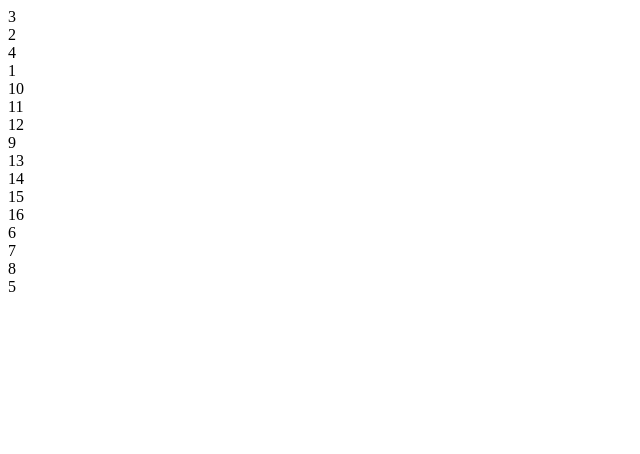
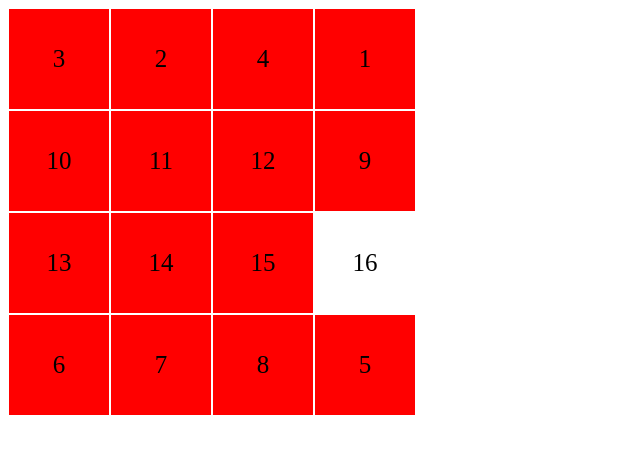
Before and after one commit to Srr233/15_game, a plain HTML site: page index.html in a window 1280 px wide. Shown: the whole page, without its empty margins (0-640 px from the left). Drawn offline with Linux system fonts and the light colour scheme.

Commit message:
feat: add styles:

```diff
--- a/index.html
+++ b/index.html
@@ -4,7 +4,7 @@
   <meta charset="UTF-8">
   <meta http-equiv="X-UA-Compatible" content="IE=edge">
   <meta name="viewport" content="width=device-width, initial-scale=1.0">
-
+  <link rel="stylesheet" href="./style.css">
   <title>15_game</title>
 </head>
 <body>
--- a/style.css
+++ b/style.css
@@ -1,3 +1,7 @@
+* {
+  box-sizing: border-box;
+}
+
 .wrapper {
   width: 400px;
   height: 400px;
@@ -7,3 +11,22 @@
   grid-template-rows: 1fr 1fr 1fr 1fr;
   grid-template-columns: 1fr 1fr 1fr 1fr;
 }
+
+.game > div {
+  border: 1px solid #fff;
+}
+
+.game > div > div {
+  display: flex;
+  align-items: center;
+  justify-content: center;
+
+  width: 100px;
+  height: 100px;
+
+  font-size: 25px;
+  background-color: red;
+}
+[data-index= "16"] {
+  background-color: #fff!important;
+}
```
